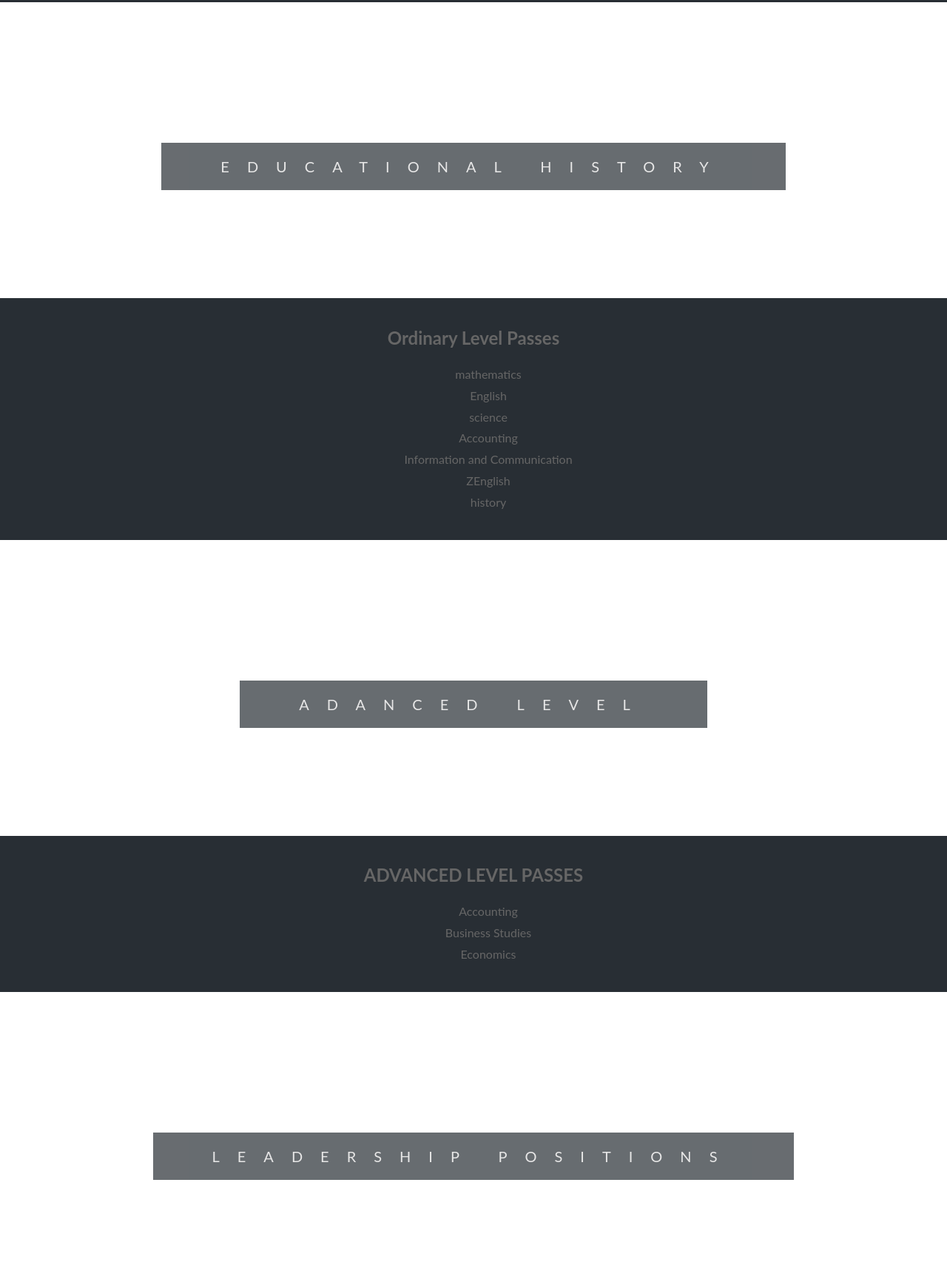
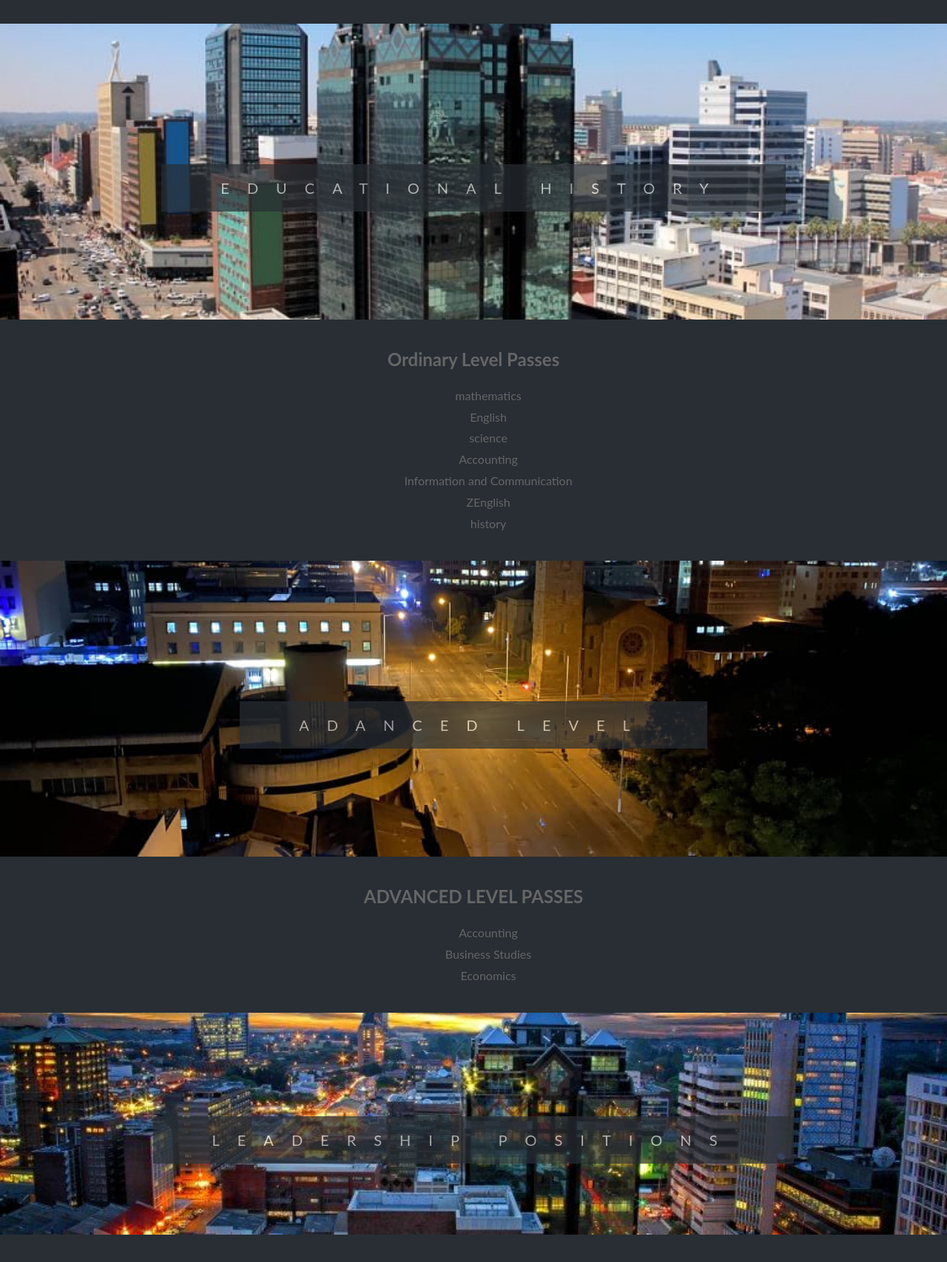
Before and after one commit to Manyonz/Manyonz.github.io, a plain HTML site: page index.html in a window 1280 px wide. Shown: the part 1094-2800 px from the top of the page at 74% size. Drawn offline with Linux system fonts and the light colour scheme.

Commit message:
Add files via upload
added new items

```diff
--- a/index.html
+++ b/index.html
@@ -4,7 +4,7 @@
     <meta charset="UTF-8">
     <meta name="viewport" content="width=device-width, initial-scale=1.0">
     <meta http-equiv="X-UA-Compatible" content="ie=edge">
-    <title>The City | Home</title>
+    <title>R191413h Simbarashe | Manyoni</title>
     <link rel="stylesheet" href="style.css">
   </head>
 
@@ -16,6 +16,7 @@
         </span>
       </div>
     </div>
+  </br>
 
     <section class="section section-dark">
       <h1>Personal Details</h1>
--- a/style.css
+++ b/style.css
@@ -13,23 +13,23 @@ ul{
 }
 
 .pimg1{
-  background-image: url(../Images/bokeh-night-lights-city-9044.jpg);
+  background-image: url(Images/IMG-20200731-WA0025.jpg);
   min-height:100vh;
 }
 
 .pimg2{
-  background-image: url(../Images/buildings-near-body-of-water-3467149.jpg);
+  background-image: url(Images/IMG-20200731-WA0026.jpg);
   min-height:400px;
 }
 
 .pimg3{
-  background-image: url(../Images/photography-of-roadway-during-dusk-1034662.jpg);
+  background-image: url(Images/IMG-20200731-WA0030.jpg);
   min-height:400px;
 }
 
 .pimg4{
-  background-image: url(../Images/photo-of-bonfire-3268257.jpg);
-  min-height:400px;
+  background-image: url(Images/IMG-20200731-WA0029.jpg);
+  min-height:300px;
 }
 
 .pimg1, .pimg2, .pimg3, .pimg4{
```
